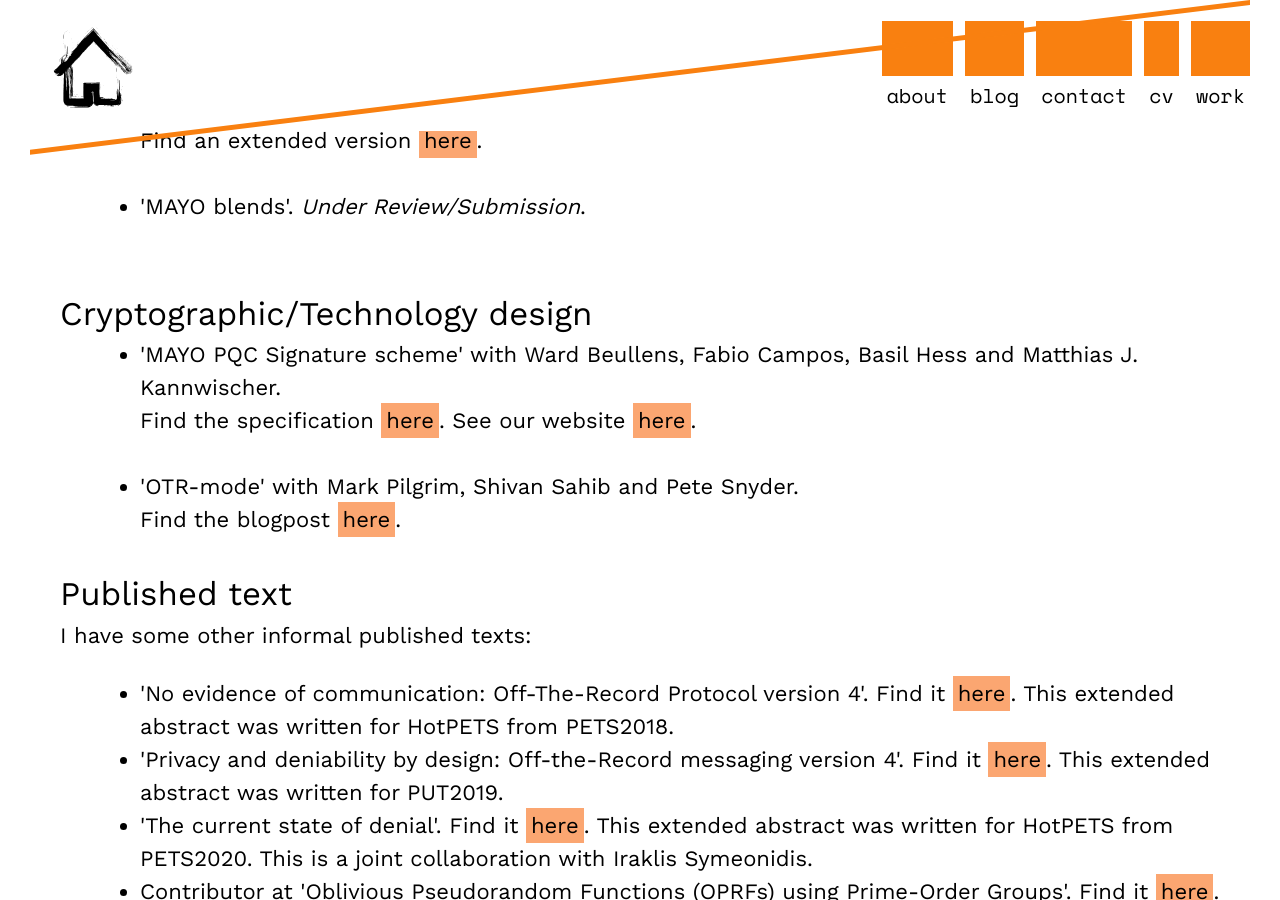
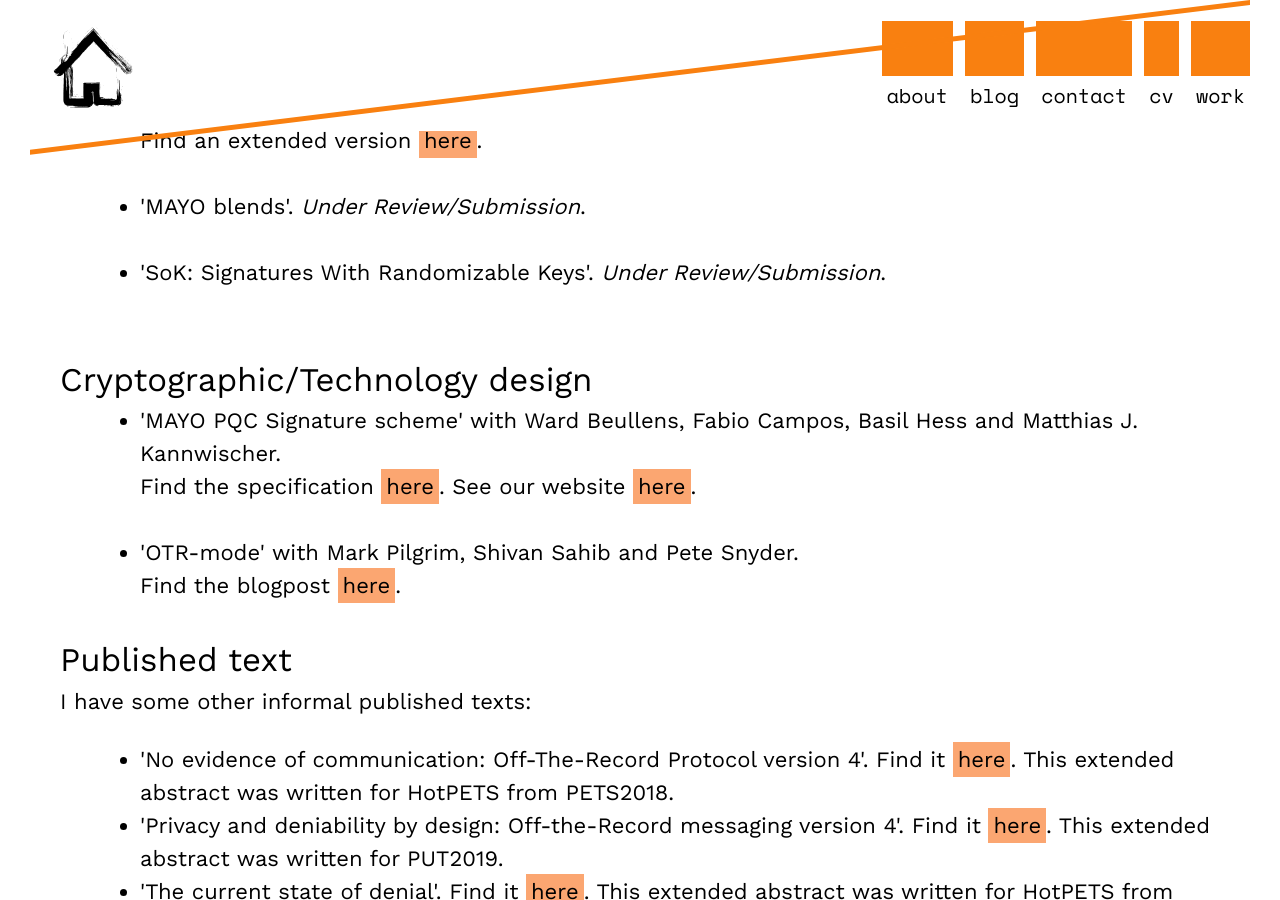
Before and after one commit to claucece/claucece.github.io, a Jekyll site: the page built from work.html, in a window 1280 px wide and 900 px high, scrolled down 1846 px. Built offline with Jekyll 4.4.1, drawn with Linux system fonts in a browser that asks for light colours.

Commit message:
Another pretty

```diff
--- a/work.html
+++ b/work.html
@@ -67,6 +67,8 @@ tags: menu
 			</li>
 			<br>
       <li>'MAYO blends'.<i> Under Review/Submission</i>.</li>
+			<br>
+      <li>'SoK: Signatures With Randomizable Keys'.<i> Under Review/Submission</i>.</li>
 		</ul>
 		<br>
 
```
